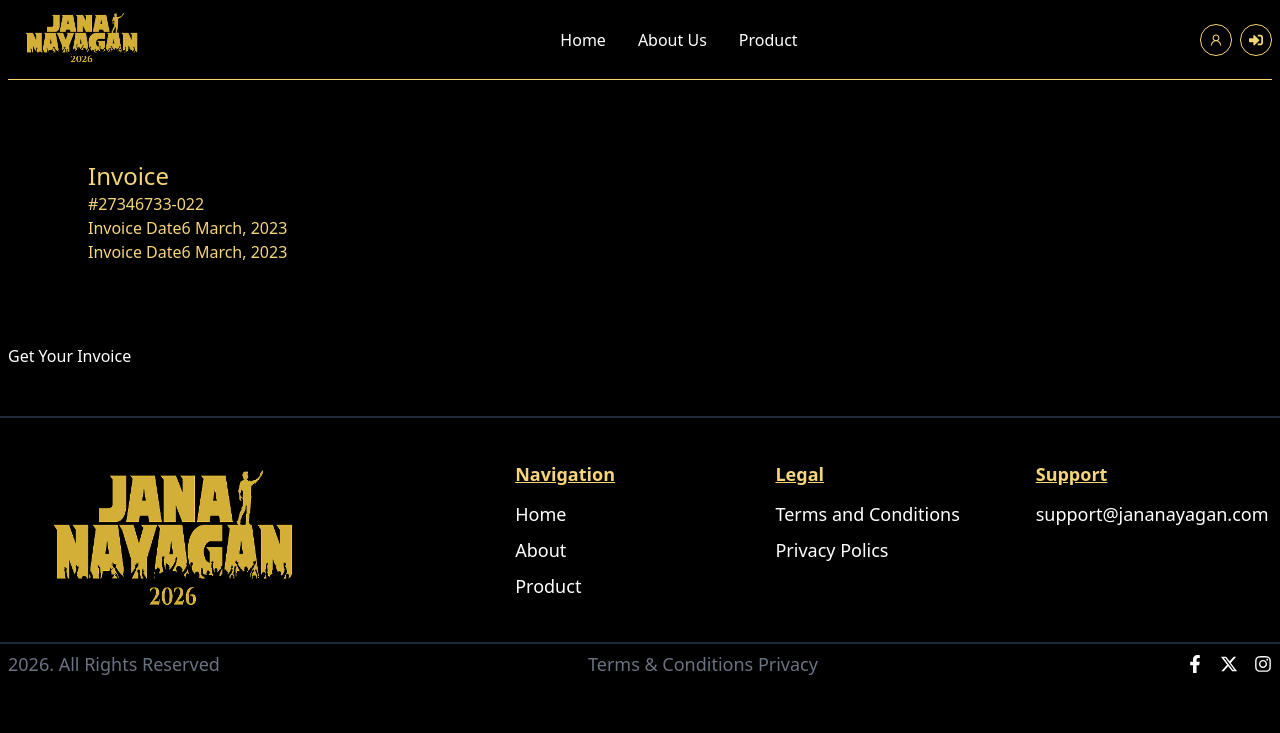
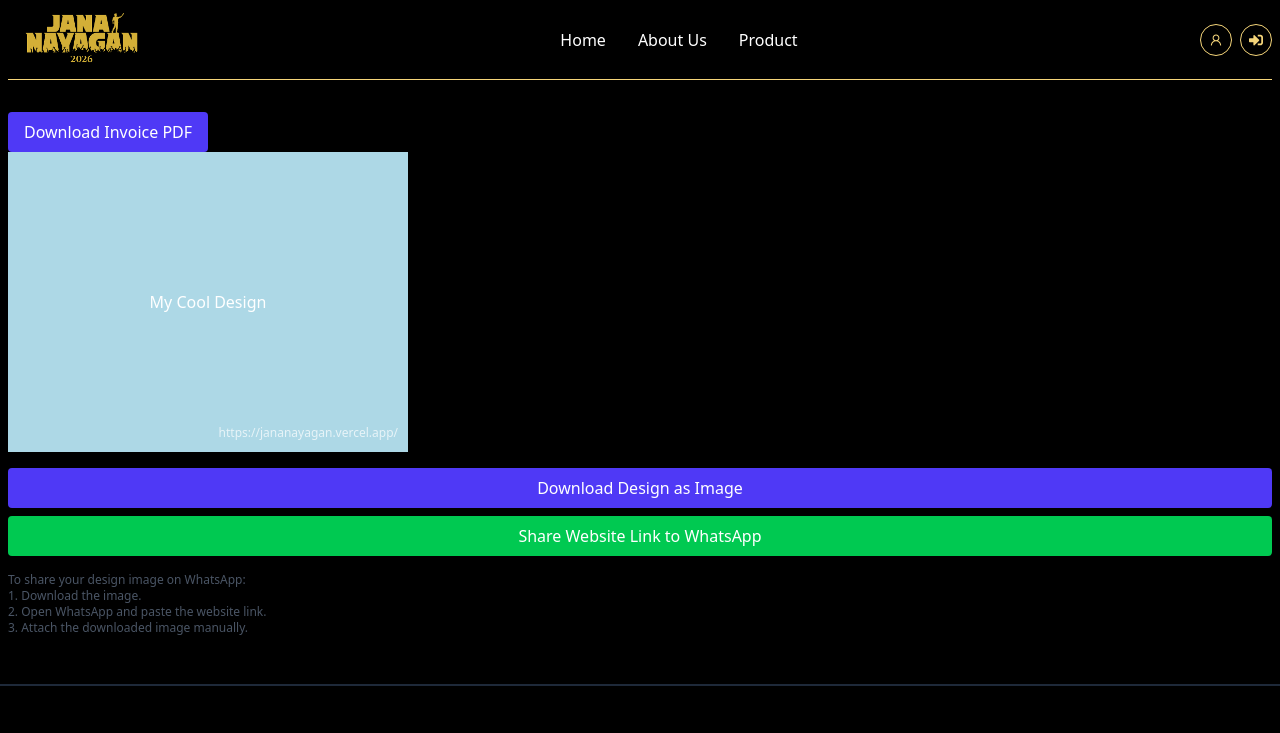
Before and after one commit to sugimx/jananayagan, a Next.js app: page /order in a window 1280 px wide. Shown: the top 733 px of the page. Built offline with nearby package versions, Linux system fonts and the light colour scheme.

Commit message:
share button is added and pdf download option is created in order

```diff
--- a/package.json
+++ b/package.json
@@ -9,6 +9,7 @@
     "lint": "eslint"
   },
   "dependencies": {
+    "html-to-image": "^1.11.13",
     "html2canvas": "^1.4.1",
     "jspdf": "^3.0.3",
     "next": "15.5.4",
--- a/src/app/layout.tsx
+++ b/src/app/layout.tsx
@@ -15,8 +15,30 @@ const geistMono = Geist_Mono({
 });
 
 export const metadata: Metadata = {
-  title: "Create Next App",
-  description: "Generated by create next app",
+  title: "My Website",
+  description: "Welcome to My Website!",
+  openGraph: {
+    title: "My Website",
+    description: "Welcome to My Website!",
+    url: "https://jananayagan.vercel.app/",
+    siteName: "My Website",
+    images: [
+      {
+        url: "https://plus.unsplash.com/premium_photo-1664474619075-644dd191935f?fm=jpg&q=60&w=3000&ixlib=rb-4.1.0&ixid=M3wxMjA3fDB8MHxzZWFyY2h8MXx8aW1hZ2V8ZW58MHx8MHx8fDA%3D",
+        width: 1200,
+        height: 630,
+        alt: "My Website Preview",
+      },
+    ],
+    locale: "en_US",
+    type: "website",
+  },
+  twitter: {
+    card: "summary_large_image",
+    title: "My Website",
+    description: "Welcome to My Website!",
+    images: ["https://plus.unsplash.com/premium_photo-1664474619075-644dd191935f?fm=jpg&q=60&w=3000&ixlib=rb-4.1.0&ixid=M3wxMjA3fDB8MHxzZWFyY2h8MXx8aW1hZ2V8ZW58MHx8MHx8fDA%3D"],
+  },
 };
 
 type Props = {
--- a/src/app/page.tsx
+++ b/src/app/page.tsx
@@ -8,6 +8,17 @@ import Section2 from "@/components/layouts/user/Section_2";
 export default function Home() {
   return (
     <>
+      <meta property="og:type" content="website" />
+      <meta property="og:url" content="https://mywebsite.com/" />
+      <meta property="og:title" content="My Website" />
+      <meta property="og:description" content="Welcome to My Website!" />
+      <meta property="og:image" content="https://plus.unsplash.com/premium_photo-1664474619075-644dd191935f?fm=jpg&q=60&w=3000&ixlib=rb-4.1.0&ixid=M3wxMjA3fDB8MHxzZWFyY2h8MXx8aW1hZ2V8ZW58MHx8MHx8fDA%3D" />
+
+      <meta name="twitter:card" content="summary_large_image" />
+      <meta name="twitter:url" content="https://mywebsite.com/" />
+      <meta name="twitter:title" content="My Website" />
+      <meta name="twitter:description" content="Welcome to My Website!" />
+      <meta name="twitter:image" content="https://plus.unsplash.com/premium_photo-1664474619075-644dd191935f?fm=jpg&q=60&w=3000&ixlib=rb-4.1.0&ixid=M3wxMjA3fDB8MHxzZWFyY2h8MXx8aW1hZ2V8ZW58MHx8MHx8fDA%3D" />
       <Banner />
       <Section2 />
       <LuckyDraw />
--- a/src/components/layouts/user/Invoice.tsx
+++ b/src/components/layouts/user/Invoice.tsx
@@ -3,33 +3,97 @@
 import React from 'react'
 import downloadA4Pdf from '@/lib/downloadDivAsPDF'
 import Container from './Container'
+import Link from 'next/link'
+import ShareImage from '@/lib/shareImage'
 
 const Invoice = () => {
   return (
     <>
        <Container>
-            <div id="download_container" className='text-[#F5D57A]'>
-                <div className='py-20 px-20'>
+            <div id="download_container" style={{ position: 'absolute', left: '-9999px', top: 0, width: '100vw' }}>
+                <div className='py-20 px-20 text-[#F5D57A]'>
                     <div>
-                        <h1 className='text-2xl text-bold'>Invoice</h1>
-                        <p>#27346733-022</p>
-                        <div>
-                            <span>Invoice Date</span>
-                            <span>6 March, 2023</span>
+                        <h1 className='text-[5rem] font-bold my-12'>Invoice</h1>
+                        <p className='text-4xl my-20'>#27346733-022</p>
+                        <div className='flex gap-18 items-center text-4xl leading-relaxed'>
+                            <span className='my-2'>Invoice Date</span>
+                            <span className='font-bold'>6 March, 2023</span>
                         </div>
-                        <div>
-                            <span>Invoice Date</span>
-                            <span>6 March, 2023</span>
+                        <div className='flex gap-18 items-center text-4xl leading-relaxed'>
+                            <span className='my-2'>Invoice Date</span>
+                            <span className='font-bold'>6 March, 2023</span>
                         </div>
                     </div>
-                    <div></div>
-                    <div></div>
-                    <div></div>
-                    <div></div>
-                    <div></div>
+                    <div className='w-full h-[2px] bg-[#4a4a4a] flex my-20'></div>
+                    <div className='my-20 flex font-semibold text-4xl'>
+                        <div className='flex-1 flex flex-col gap-8'>
+                            <p className='my-12'>Billed To</p>
+                            <p>Din Djarin</p>
+                            <p>9029 Salt Lake, Mandalor</p>
+                            <p>dindjarin@gmail.com</p>
+                            <p>(+254) 724-453-233</p>
+                        </div>
+                        <div className='flex-1 flex flex-col gap-8'>
+                            <p className='my-12'>From</p>
+                            <p>Jana Nayagan Mug Seller</p>
+                            <p>9029 Arcane, Jupiter 2</p>
+                            <p>www.jananayagan.com</p>
+                            <p>(+254) 243-124-392</p>
+                        </div>
+                    </div>
+                    <div className='my-25'>
+                        <p className='text-4xl'>This is an invoice sample. This message is set as default. You can always change it to whatever you like. Feel free.</p>
+                    </div>
+                    <div>
+                        <div className='text-4xl font-bold flex justify-between py-6 border-b-1 border-[#4a4a4a]'>
+                            <p className='w-[30%]'>Description</p>
+                            <p className='w-[20%] text-center'>Quantity</p>
+                            <p className='w-[20%] text-center'>Price</p>
+                            <p className='w-[20%] text-end'>Amount</p>
+                        </div>
+                        <div className='text-3xl font-bold flex justify-between py-6 border-b-1 border-[#4a4a4a]'>
+                            <p className='w-[30%]'>Official Jana Nayagan Cup Limited Edition</p>
+                            <p className='w-[20%] text-center'>5</p>
+                            <p className='w-[20%] text-center'>₹ 400</p>
+                            <p className='w-[20%] text-end'>₹ 2,000</p>
+                        </div>
+                    </div>
+                    <div className='flex justify-end gap-60 text-4xl my-5'>
+                        <div className='flex flex-col gap-12'>
+                            <p>Subtotal</p>
+                            <p>Total excluding tax</p>
+                            <p>Discount (2%)</p>
+                            <p>Total</p>
+                            <p>Amout Due</p>
+                        </div>
+                        <div className='flex flex-col gap-12'>
+                            <p>₹ 2,000</p>
+                            <p>₹ 2,200</p>
+                            <p>₹ 200</p>
+                            <p>₹ 2,000</p>
+                            <p>₹ 2,000</p>
+                        </div>
+                    </div>
+                    <div className='my-25'>
+                        <p className='text-4xl'>This is a footer sample. You can add a special message to your user to thank them.</p>
+                    </div>
+                    <div className='text-4xl border-t-1 border-[#4a4a4a] py-8 flex justify-between'>
+                        <p>#27346733-022 · $93,100 due 7 March, 2023</p>
+                        <p>Page 1 of 1</p>
+                    </div>
                 </div>
             </div>
-            <button onClick={() => downloadA4Pdf("download_container", "invoice.pdf")} className='text-white cursor-pointer'>Get Your Invoice</button>
+            <Link
+              href="#"
+                onClick={e => {
+                    e.preventDefault();
+                    downloadA4Pdf("download_container", "invoice.pdf");
+                }}
+              className="inline-block px-4 py-2 bg-indigo-600 text-white rounded hover:bg-indigo-700 transition-colors mt-8"
+            >
+              Download Invoice PDF
+            </Link>
+            <ShareImage />
        </Container>
     </>
   )
--- a/src/lib/downloadDivAsPDF.ts
+++ b/src/lib/downloadDivAsPDF.ts
@@ -6,7 +6,7 @@ export async function downloadA4Pdf(divId: string, fileName = 'document.pdf') {
   if (!element) return;
 
   const canvas = await html2canvas(element, {
-    scale: 2,
+    scale: 1,
     backgroundColor: '#333333',
   });
 
--- /dev/null
+++ b/src/lib/shareImage.tsx
@@ -0,0 +1,83 @@
+"use client";
+
+import React, { useRef } from "react";
+import { toJpeg } from "html-to-image";
+
+const ShareImage = () => {
+  const ref = useRef<HTMLDivElement>(null);
+
+  const handleDownload = async () => {
+    if (ref.current === null) return;
+
+    const dataUrl = await toJpeg(ref.current, { quality: 0.95 });
+
+    const link = document.createElement("a");
+    link.download = "design.jpg";
+    link.href = dataUrl;
+    link.click();
+  };
+
+  const handleWhatsAppShare = async () => {
+    if (ref.current === null) return;
+
+    const dataUrl = await toJpeg(ref.current, { quality: 0.95 });
+
+    const res = await fetch(dataUrl);
+    const blob = await res.blob();
+    const file = new File([blob], "design.jpg", { type: "image/jpeg" });
+
+    const text = encodeURIComponent(
+      "Check out my design from https://jananayagan.vercel.app/"
+    );
+    const whatsappLink = `https://wa.me/?text=${text}`
+    window.open(whatsappLink, "_blank");
+  };
+
+  return (
+    <div>
+      <div
+        ref={ref}
+        style={{
+          width: 400,
+          height: 300,
+          background: "lightblue",
+          display: "flex",
+          justifyContent: "center",
+          alignItems: "center",
+          position: "relative",
+        }}
+      >
+        <h3>My Cool Design</h3>
+        <div
+          style={{
+            position: "absolute",
+            bottom: 10,
+            right: 10,
+            fontSize: 12,
+            opacity: 0.7,
+          }}
+        >
+          https://jananayagan.vercel.app/
+        </div>
+      </div>
+
+      <div className="flex flex-col gap-2 mt-4">
+        <button
+          onClick={handleDownload}
+          className="px-4 py-2 bg-indigo-600 text-white rounded hover:bg-indigo-700 transition-colors"
+        >
+          Download Design as Image
+        </button>
+        <button
+          onClick={handleWhatsAppShare}
+          className="px-4 py-2 bg-green-500 text-white rounded hover:bg-green-600 transition-colors"
+        >
+          Share Website Link to WhatsApp
+        </button>
+        <p className="text-xs text-gray-600 mt-2">To share your design image on WhatsApp:<br />1. Download the image.<br />2. Open WhatsApp and paste the website link.<br />3. Attach the downloaded image manually.</p>
+      </div>
+    </div>
+  );
+};
+
+export default ShareImage;
```
Also changed, not shown: 1 other file (tests, documents, lock files or other folders).
